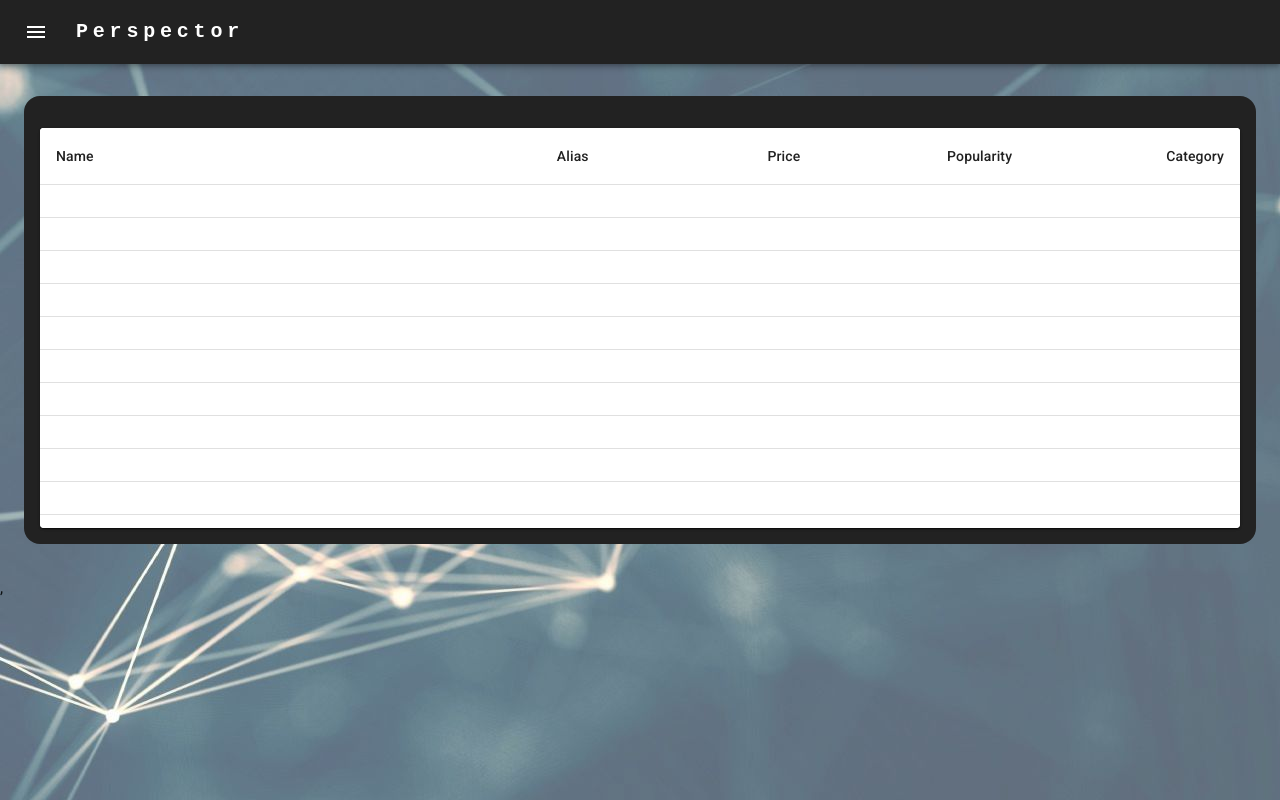
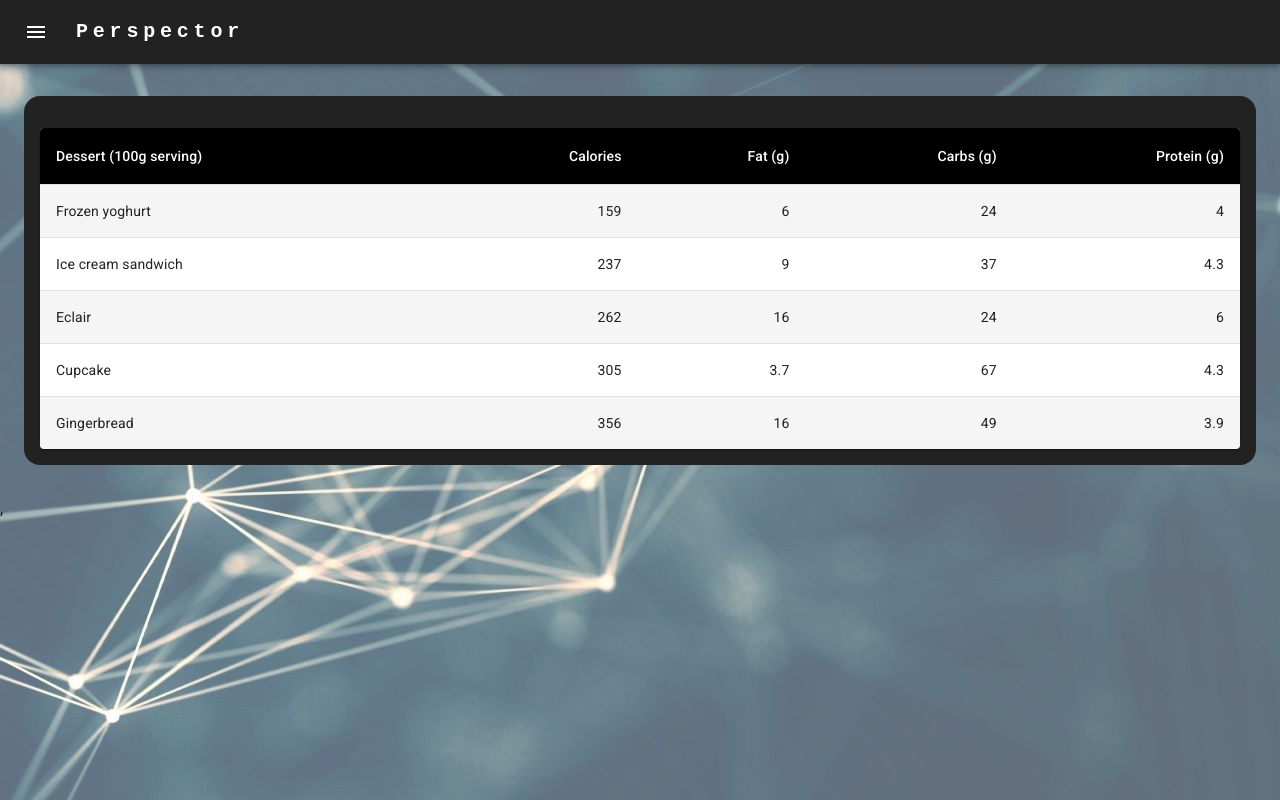
Before and after one commit to eccpluto/IOD-SE2024-miniProject02.1, a React (Vite) app in the folder material-ui-vite/: page /library in a window 1280 px wide. Built offline with nearby package versions, Linux system fonts and the light colour scheme.

Commit message:
changed library table component

```diff
--- /dev/null
+++ b/material-ui-vite/src/components/LibraryTable.jsx
@@ -0,0 +1,72 @@
+import * as React from 'react';
+import { styled } from '@mui/material/styles';
+import Table from '@mui/material/Table';
+import TableBody from '@mui/material/TableBody';
+import TableCell, { tableCellClasses } from '@mui/material/TableCell';
+import TableContainer from '@mui/material/TableContainer';
+import TableHead from '@mui/material/TableHead';
+import TableRow from '@mui/material/TableRow';
+import Paper from '@mui/material/Paper';
+
+const StyledTableCell = styled(TableCell)(({ theme }) => ({
+  [`&.${tableCellClasses.head}`]: {
+    backgroundColor: theme.palette.common.black,
+    color: theme.palette.common.white,
+  },
+  [`&.${tableCellClasses.body}`]: {
+    fontSize: 14,
+  },
+}));
+
+const StyledTableRow = styled(TableRow)(({ theme }) => ({
+  '&:nth-of-type(odd)': {
+    backgroundColor: theme.palette.action.hover,
+  },
+  // hide last border
+  '&:last-child td, &:last-child th': {
+    border: 0,
+  },
+}));
+
+function createData(name, calories, fat, carbs, protein) {
+  return { name, calories, fat, carbs, protein };
+}
+
+const rows = [
+  createData('Frozen yoghurt', 159, 6.0, 24, 4.0),
+  createData('Ice cream sandwich', 237, 9.0, 37, 4.3),
+  createData('Eclair', 262, 16.0, 24, 6.0),
+  createData('Cupcake', 305, 3.7, 67, 4.3),
+  createData('Gingerbread', 356, 16.0, 49, 3.9),
+];
+
+export default function LibraryTable() {
+  return (
+    <TableContainer component={Paper}>
+      <Table sx={{ minWidth: 700 }} aria-label="customized table">
+        <TableHead>
+          <TableRow>
+            <StyledTableCell>Dessert (100g serving)</StyledTableCell>
+            <StyledTableCell align="right">Calories</StyledTableCell>
+            <StyledTableCell align="right">Fat&nbsp;(g)</StyledTableCell>
+            <StyledTableCell align="right">Carbs&nbsp;(g)</StyledTableCell>
+            <StyledTableCell align="right">Protein&nbsp;(g)</StyledTableCell>
+          </TableRow>
+        </TableHead>
+        <TableBody>
+          {rows.map((row) => (
+            <StyledTableRow key={row.name}>
+              <StyledTableCell component="th" scope="row">
+                {row.name}
+              </StyledTableCell>
+              <StyledTableCell align="right">{row.calories}</StyledTableCell>
+              <StyledTableCell align="right">{row.fat}</StyledTableCell>
+              <StyledTableCell align="right">{row.carbs}</StyledTableCell>
+              <StyledTableCell align="right">{row.protein}</StyledTableCell>
+            </StyledTableRow>
+          ))}
+        </TableBody>
+      </Table>
+    </TableContainer>
+  );
+}
--- a/material-ui-vite/src/components/VirtualisedTable.jsx
+++ /dev/null
@@ -1,118 +0,0 @@
-import * as React from 'react';
-import Table from '@mui/material/Table';
-import TableBody from '@mui/material/TableBody';
-import TableCell from '@mui/material/TableCell';
-import TableContainer from '@mui/material/TableContainer';
-import TableHead from '@mui/material/TableHead';
-import TableRow from '@mui/material/TableRow';
-import Paper from '@mui/material/Paper';
-import { TableVirtuoso } from 'react-virtuoso';
-
-const sample = [
-    ['Frozen yoghurt', 159, 6.0, 24, 4.0],
-    ['Ice cream sandwich', 237, 9.0, 37, 4.3],
-    ['Eclair', 262, 16.0, 24, 6.0],
-    ['Cupcake', 305, 3.7, 67, 4.3],
-    ['Gingerbread', 356, 16.0, 49, 3.9],
-];
-
-function createData(id, dessert, calories, fat, carbs, protein) {
-    return { id, dessert, calories, fat, carbs, protein };
-}
-
-const columns = [
-    {
-        width: 200,
-        label: 'Name',
-        dataKey: 'name',
-    },
-    {
-        width: 120,
-        label: 'Alias',
-        dataKey: 'alias',
-        numeric: true,
-    },
-    {
-        width: 120,
-        label: 'Price',
-        dataKey: 'price',
-        numeric: true,
-    },
-    {
-        width: 120,
-        label: 'Popularity',
-        dataKey: 'popularity',
-        numeric: true,
-    },
-    {
-        width: 120,
-        label: 'Category',
-        dataKey: 'category',
-        numeric: true,
-    },
-];
-
-const rows = Array.from({ length: 200 }, (_, index) => {
-    const randomSelection = sample[Math.floor(Math.random() * sample.length)];
-    return createData(index, ...randomSelection);
-});
-
-const VirtuosoTableComponents = {
-    Scroller: React.forwardRef((props, ref) => (
-        <TableContainer component={Paper} {...props} ref={ref} />
-    )),
-    Table: (props) => (
-        <Table {...props} sx={{ borderCollapse: 'separate', tableLayout: 'fixed' }} />
-    ),
-    TableHead,
-    TableRow: ({ item: _item, ...props }) => <TableRow {...props} />,
-    TableBody: React.forwardRef((props, ref) => <TableBody {...props} ref={ref} />),
-};
-
-function fixedHeaderContent() {
-    return (
-        <TableRow>
-            {columns.map((column) => (
-                <TableCell
-                    key={column.dataKey}
-                    variant="head"
-                    align={column.numeric || false ? 'right' : 'left'}
-                    style={{ width: column.width }}
-                    sx={{
-                        backgroundColor: 'background.paper',
-                    }}
-                >
-                    {column.label}
-                </TableCell>
-            ))}
-        </TableRow>
-    );
-}
-
-function rowContent(_index, row) {
-    return (
-        <React.Fragment>
-            {columns.map((column) => (
-                <TableCell
-                    key={column.dataKey}
-                    align={column.numeric || false ? 'right' : 'left'}
-                >
-                    {row[column.dataKey]}
-                </TableCell>
-            ))}
-        </React.Fragment>
-    );
-}
-
-export default function VirtualisedTable() {
-    return (
-        <Paper style={{ height: 400, width: '100%' }}>
-            <TableVirtuoso
-                data={rows}
-                components={VirtuosoTableComponents}
-                fixedHeaderContent={fixedHeaderContent}
-                itemContent={rowContent}
-            />
-        </Paper>
-    );
-}
--- a/material-ui-vite/src/pages/LibraryPage.jsx
+++ b/material-ui-vite/src/pages/LibraryPage.jsx
@@ -2,8 +2,8 @@
 import Typography from "@mui/material/Typography"
 import Box from "@mui/material/Box"
 import useTheme from "@mui/material/styles/useTheme"
-import VirtualisedTable from "../components/VirtualisedTable"
 import TitleDisplayer from "../components/TitleDisplayer"
+import LibraryTable from "../components/LibraryTable"
 
 function LibraryPage(props) {
     const theme = useTheme();
@@ -16,7 +16,7 @@
                 borderRadius: 4,
             }}>
                 <TitleDisplayer titlee="Library" color={theme.palette.primary.main}/>
-                <VirtualisedTable></VirtualisedTable>
+                <LibraryTable/>
                 {/* <Copyright /> */}
             </Box>
         </Container>
```
